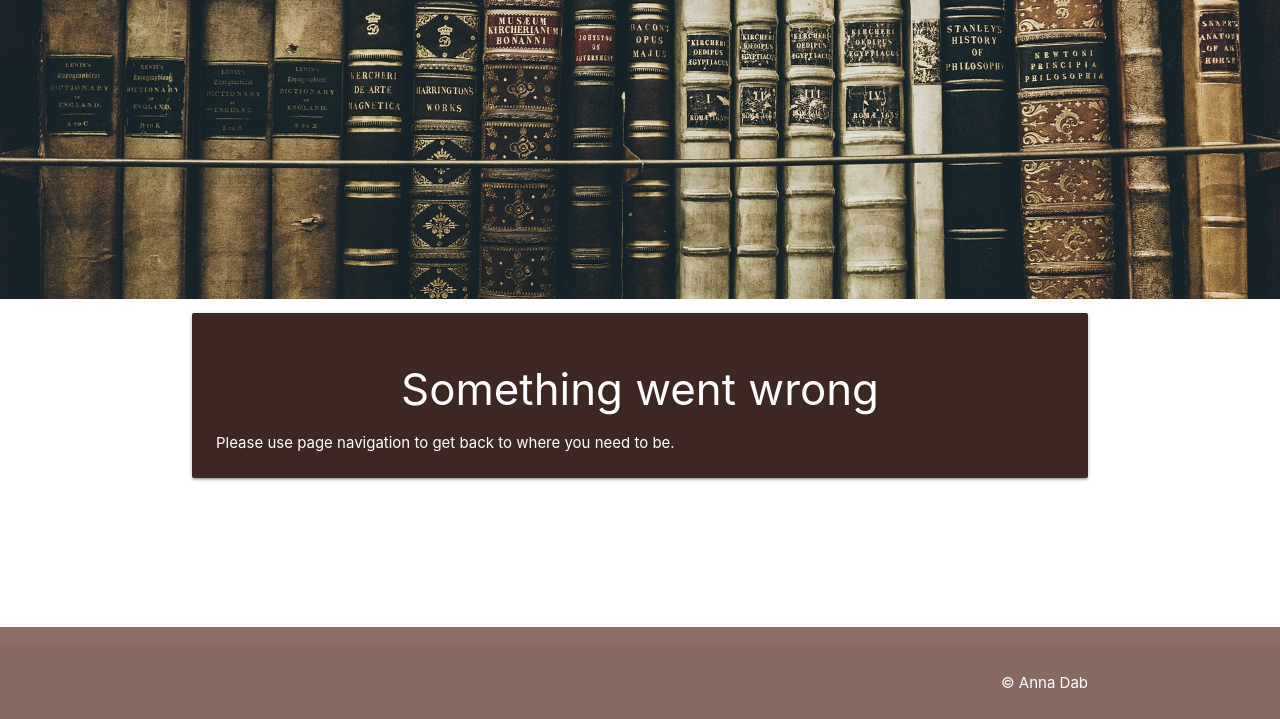
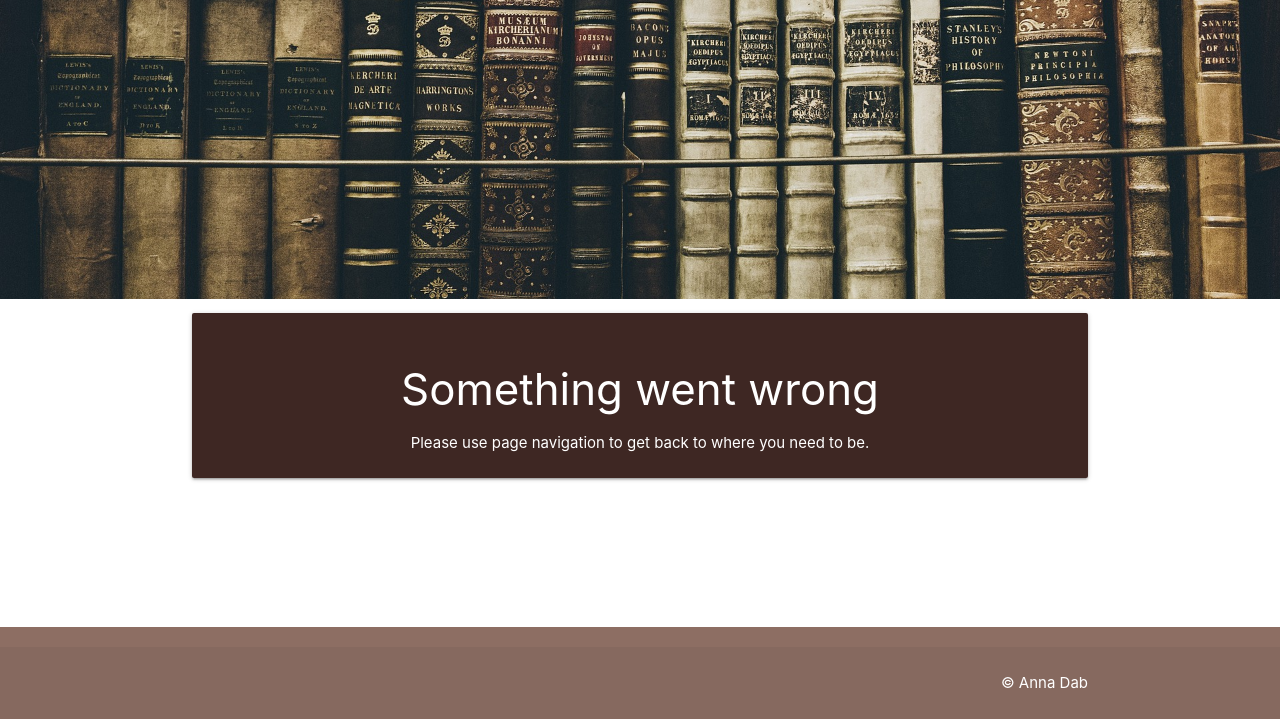
Before and after one commit to AnnaSeDab/BookSpire, a Flask app: page /book/1 in a window 1280 px wide. Shown: the part 81-800 px from the top of the page. Run offline with Flask 2, Linux system fonts and the light colour scheme; data that the repository does not hold is empty; some libraries are stand-ins or nearby versions.

Commit message:
fix: center text on 404 and 500 pages

```diff
--- a/bookspire/templates/404.html
+++ b/bookspire/templates/404.html
@@ -1,7 +1,7 @@
 {% extends "base.html" %}
 {% block content %}
 
-<div class="card-panel brown darken-4">
+<div class="card-panel centered-elemet brown darken-4">
     <h3 class="white-text centered-elemet"> Something went wrong</h3>
     <span class="white-text centered-elemet"> Please use page navigation to get back to where you need to be. </span>
 </div>
--- a/bookspire/templates/500.html
+++ b/bookspire/templates/500.html
@@ -1,7 +1,7 @@
 {% extends "base.html" %}
 {% block content %}
 
-<div class="card-panel brown darken-4">
+<div class="card-panel centered-elemet brown darken-4">
     <h3 class="white-text centered-elemet"> Something went wrong</h3>
     <span class="white-text centered-elemet"> Please use page navigation to get back to where you need to be. </span>
 </div>
```
